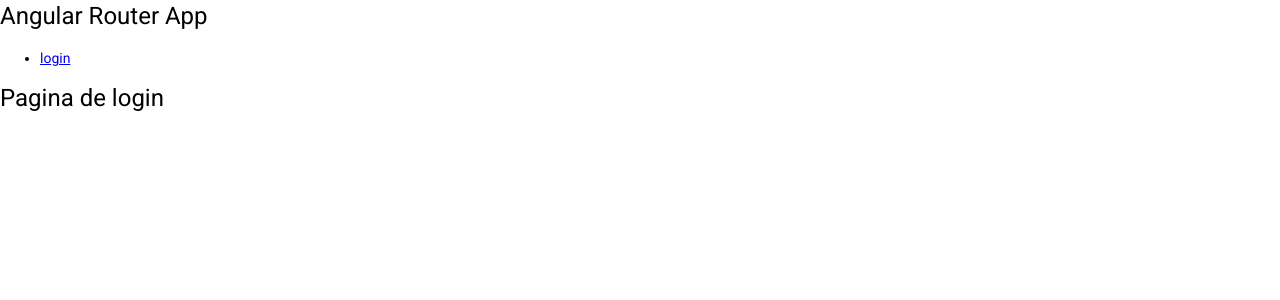
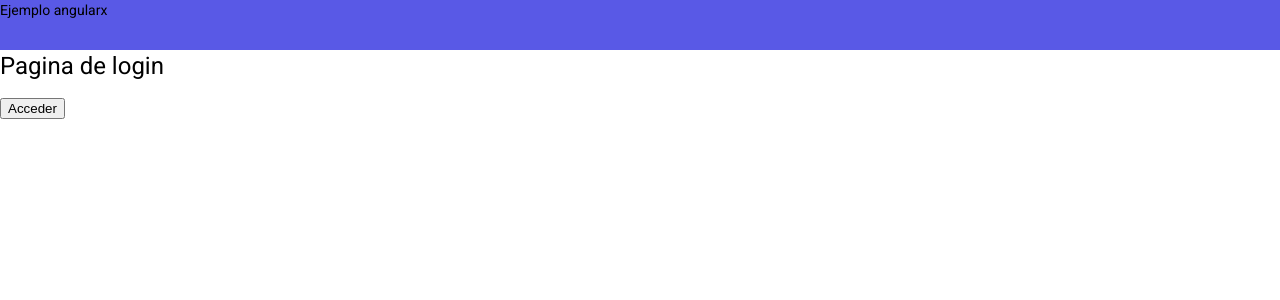
Before and after one commit to Mariana-Usuga/learAngular, an Angular app: page /login in a window 1280 px wide. Shown: the top 300 px of the page. Built offline with nearby package versions, Linux system fonts and the light colour scheme.

Commit message:
create guards

```diff
--- a/src/app/app.component.html
+++ b/src/app/app.component.html
@@ -14,14 +14,10 @@
 <!--Ejemplo de http-->
 <!--<app-login-form></app-login-form>-->
 
-<h1>Angular Router App</h1>
-<!-- This nav gives you links to click, which tells the router which route to use (defined in the routes constant in  AppRoutingModule) -->
-<nav>
-  <ul>
-    <li><a routerLink="/login" routerLinkActive="active" ariaCurrentWhenActive="page">
-      login</a></li>
-  </ul>
-</nav>
+<div style="backgroundColor: rgb(89, 89, 230); height: 50px" role="banner">
+  <span>Ejemplo angular</span>
+  <button *ngIf="token" (click)="logout()">Logout</button>x
+</div>
 
 <!--TODO: Router Outlet renderiza aquello que le indique el Routing Module a partir de la URL en la que estemos-->
 <!--<div class="content" role="main">-->
--- a/src/app/app.component.ts
+++ b/src/app/app.component.ts
@@ -1,13 +1,28 @@
-import { Component } from '@angular/core';
+import { Component, OnInit } from '@angular/core';
+import { Route, Router } from '@angular/router';
+import { ConnectableObservable } from 'rxjs';
 
 @Component({
   selector: 'app-root',
   templateUrl: './app.component.html',
   styleUrls: ['./app.component.css']
 })
-export class AppComponent {
+export class AppComponent implements OnInit {
   title = 'learnAngular';
   usuario = 'name from app'
+
+  token: string | null = null;
+
+  constructor(private router: Router){}
+
+  ngOnInit(): void {
+    this.token = sessionStorage.getItem('token')
+  }
+
+  logout(){
+    sessionStorage.removeItem('token')
+    this.router.navigate(['login'])
+  }
 
   //se ejecuta cuando en el hijo (saludo compotente) se pulse un boton
   //viene en el hijo pero se ejecuta en el padre
--- a/src/app/components/pages/login-page/login-page.component.html
+++ b/src/app/components/pages/login-page/login-page.component.html
@@ -1 +1,3 @@
 <h1>Pagina de login</h1>
+
+<button (click)="loginUser()">Acceder </button>
--- a/src/app/components/pages/login-page/login-page.component.ts
+++ b/src/app/components/pages/login-page/login-page.component.ts
@@ -1,4 +1,5 @@
 import { Component, OnInit } from '@angular/core';
+import { Router } from '@angular/router';
 
 @Component({
   selector: 'app-login-page',
@@ -7,9 +8,22 @@ import { Component, OnInit } from '@angular/core';
 })
 export class LoginPageComponent implements OnInit {
 
-  constructor() { }
+  constructor(private router: Router) { }
 
   ngOnInit(): void {
+    console.log('holaaa!!!!!!!!!!!')
+    let token = sessionStorage.getItem('token')
+
+    if(token){
+      this.router.navigate(['home'])
+    }else{
+      console.log('no hay token')
+    }
+  }
+
+  loginUser(){
+    sessionStorage.setItem('token', '124')
+    this.router.navigate(['contacts'])
   }
 
 }
--- a/src/app/guards/auth.guard.ts
+++ b/src/app/guards/auth.guard.ts
@@ -1,17 +1,25 @@
 import { Injectable } from '@angular/core';
-import { ActivatedRouteSnapshot, CanActivate, RouterStateSnapshot, UrlTree } from '@angular/router';
+import { ActivatedRouteSnapshot, CanActivate, Router, RouterStateSnapshot, UrlTree } from '@angular/router';
 import { Observable } from 'rxjs';
 
 @Injectable({
   providedIn: 'root'
 })
 export class AuthGuard implements CanActivate {
+
+  constructor(private router: Router){}
+
   canActivate(
     route: ActivatedRouteSnapshot,
     state: RouterStateSnapshot): Observable<boolean | UrlTree> | Promise<boolean | UrlTree> | boolean | UrlTree {
-//si devolvemos true --> cargamos la ruta
-//si devolvemos false --> no cargamos la ruta
-      return true;
+      //si devolvemos true --> cargamos la ruta
+      //si devolvemos false --> no cargamos la ruta
+      let token = sessionStorage.getItem('token')
+      if(token){
+        return true;
+      }
+      this.router.navigate(['login'])
+      return false;
   }
 
 }
```
